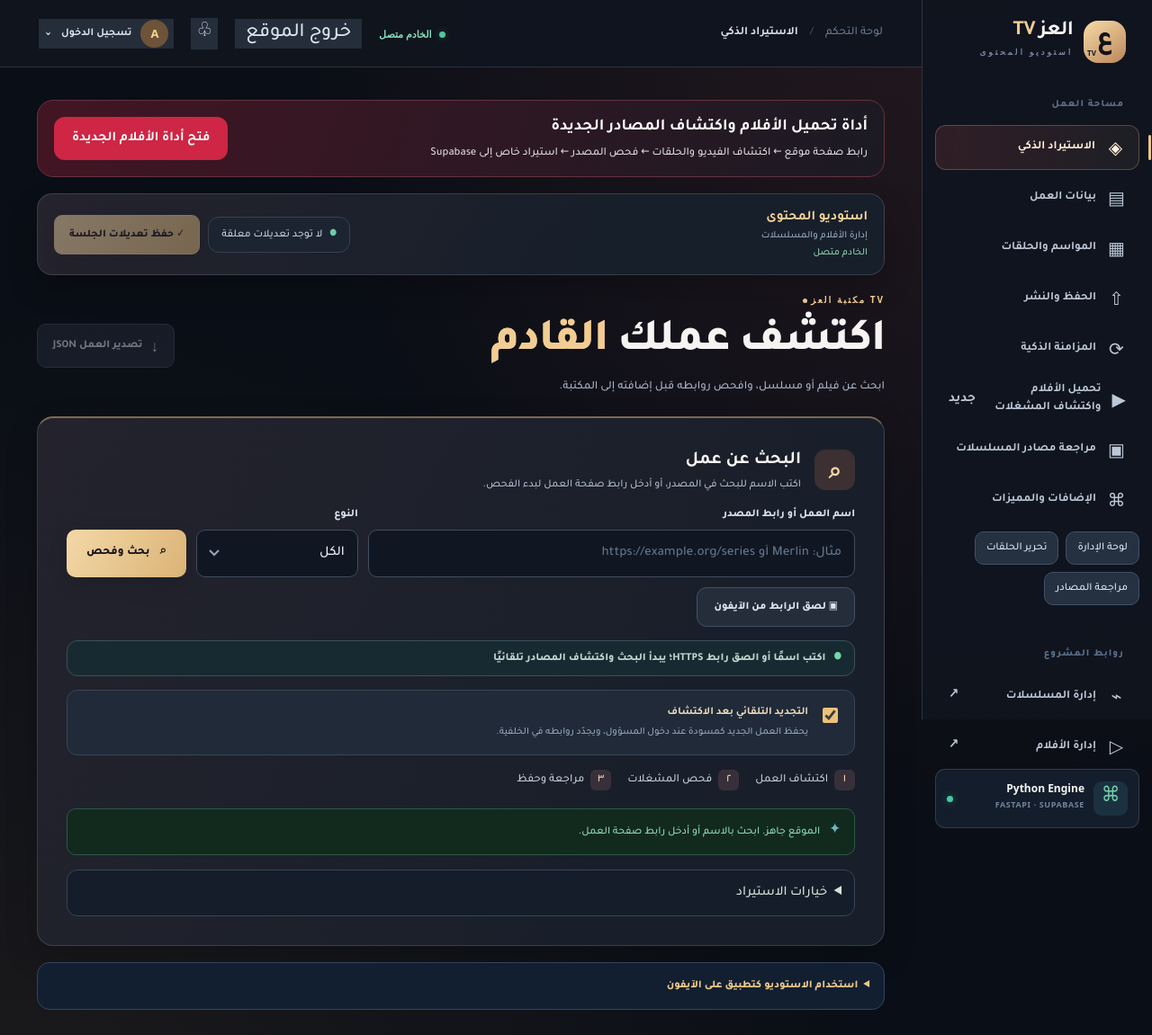
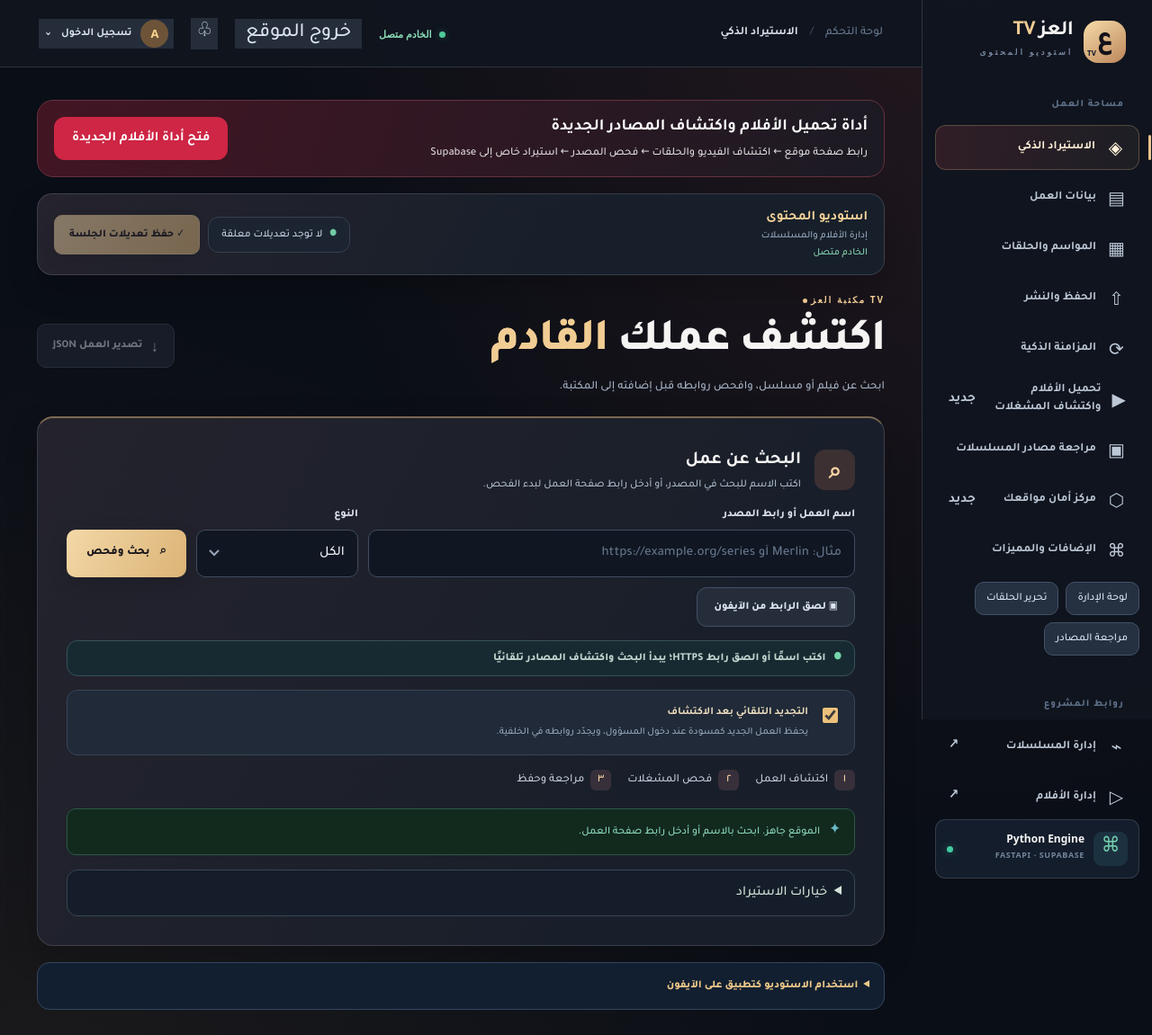
Before and after one commit to youef/app_apk, a FastAPI app: page /studio/ in a window 1280 px wide. Shown: the top 1151 px of the page at 90% size. Run offline with FastAPI, Linux system fonts and the light colour scheme; data comes from the database, SQL or seed files in the repository; data that the repository does not hold is empty.

Commit message:
Link Security Center from main Al Ezz Studio navigation

```diff
--- a/python-cloud-studio/templates/index.html
+++ b/python-cloud-studio/templates/index.html
@@ -34,6 +34,7 @@
         <a class="nav-link" href="#smart-sync"><span class="nav-icon">⟳</span><span>المزامنة الذكية</span></a>
         <a class="nav-link" href="/studio/private-videos?v=20261113-2"><span class="nav-icon">▶</span><span>تحميل الأفلام واكتشاف المشغلات</span><span class="external">جديد</span></a>
         <a class="nav-link" href="/studio/sources"><span class="nav-icon">▣</span><span>مراجعة مصادر المسلسلات</span></a>
+        <a class="nav-link" href="/studio/security"><span class="nav-icon">⬡</span><span>مركز أمان مواقعك</span><span class="external">جديد</span></a>
         <a class="nav-link" href="#tools"><span class="nav-icon">⌘</span><span>الإضافات والمميزات</span></a>
       </nav>
       <div class="studio-backlinks">
```
